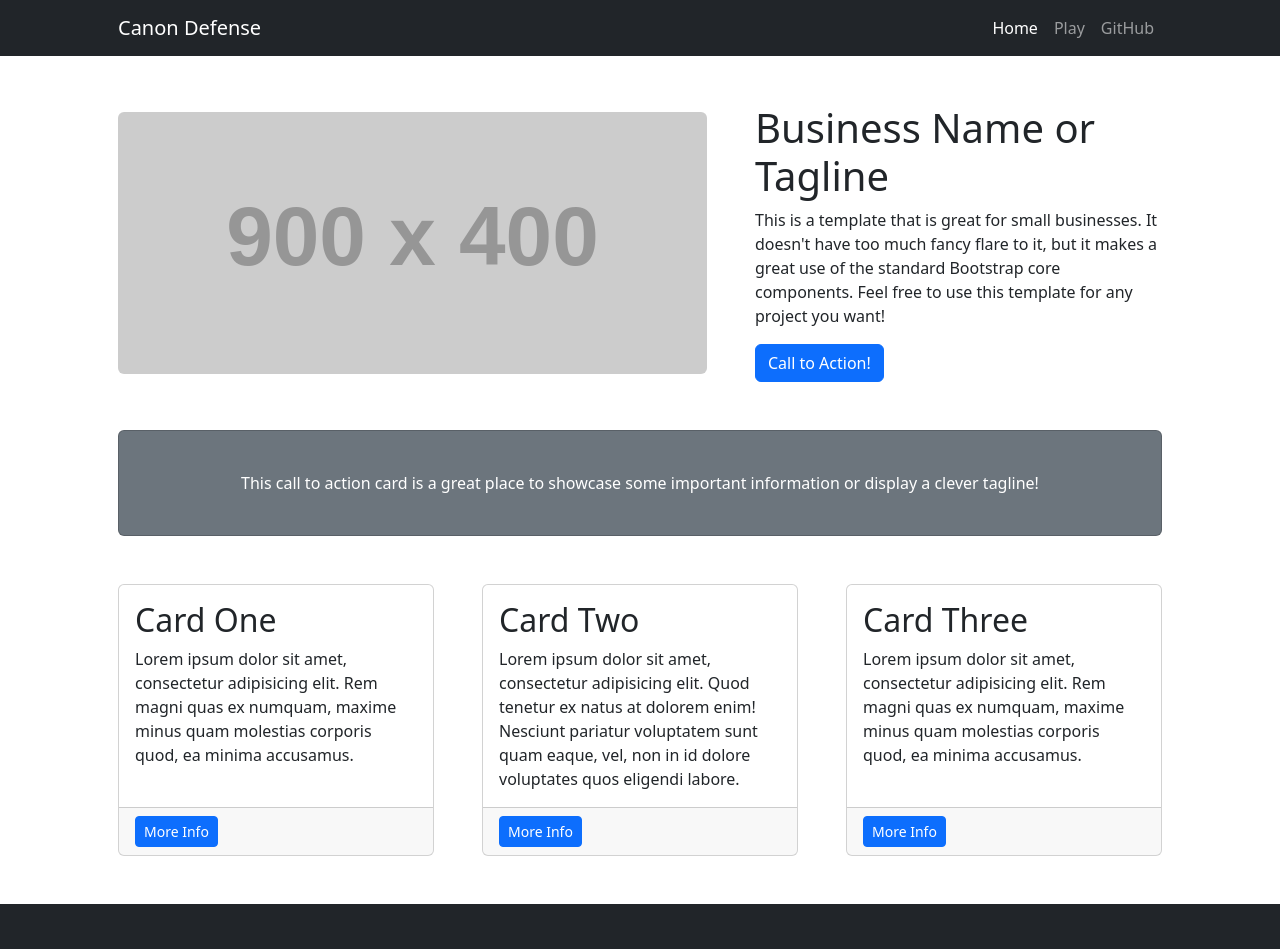
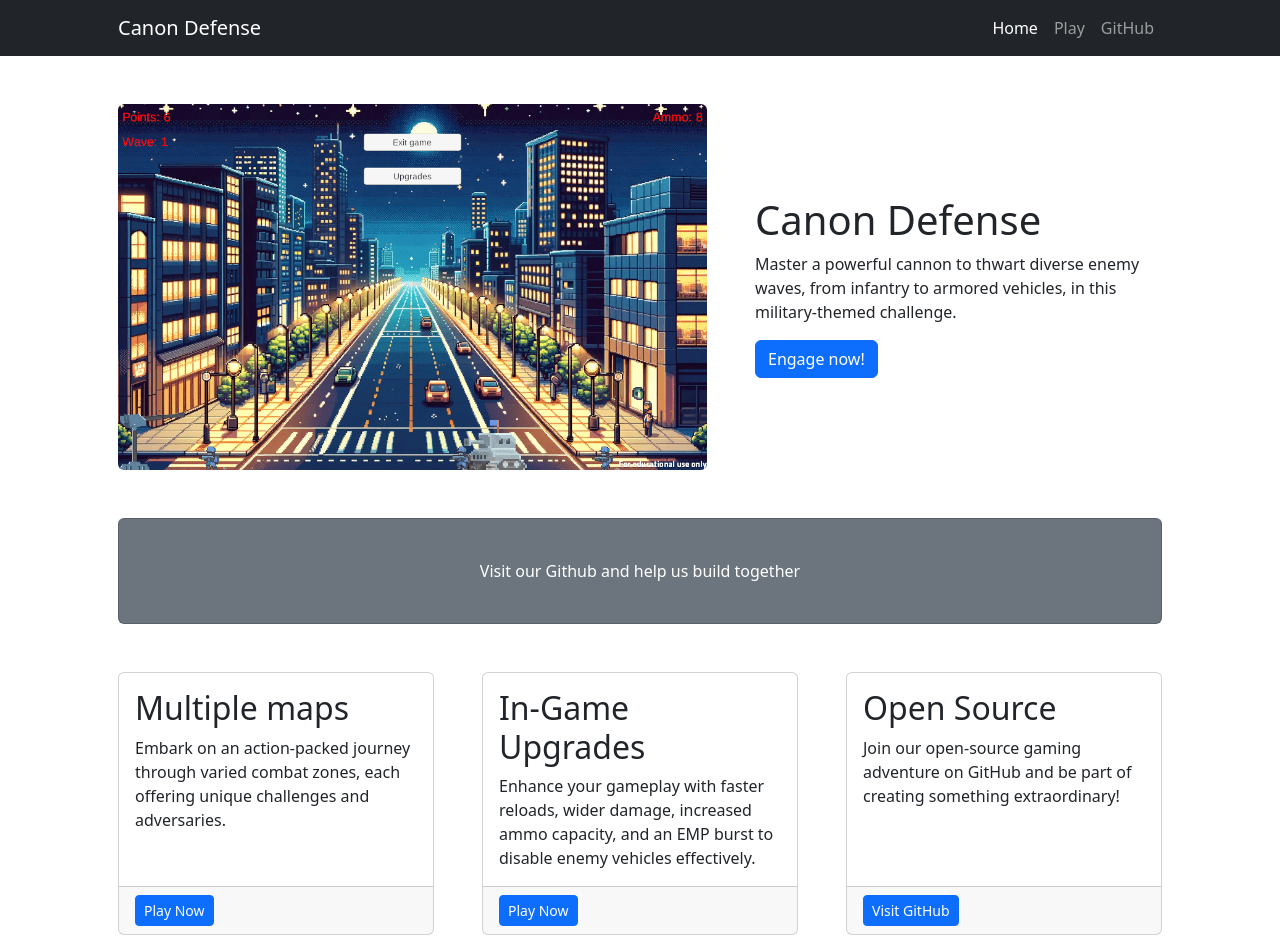
Before and after one commit to CanonDefense/canondefense.github.io, a plain HTML site: page index.html in a window 1280 px wide. Shown: the top 949 px of the page. Drawn offline with nearby package versions, Linux system fonts and the light colour scheme; placeholder pictures from the web are drawn by us.

Commit message:
Finish website

```diff
--- a/index.html
+++ b/index.html
@@ -29,8 +29,8 @@
                 <div class="collapse navbar-collapse" id="navbarSupportedContent">
                     <ul class="navbar-nav ms-auto mb-2 mb-lg-0">
                         <li class="nav-item"><a class="nav-link active" aria-current="page" href="/">Home</a></li>
-                        <li class="nav-item"><a class="nav-link" href="/play">Play</a></li>
-                        <li class="nav-item"><a class="nav-link" target="_blank" href="https://github.com/kevincerro-dvrv/canon-defense">GitHub</a></li>
+                        <li class="nav-item"><a class="nav-link" target="_blank" href="https://d1tiestaphbj17.cloudfront.net">Play</a></li>
+                        <li class="nav-item"><a class="nav-link" target="_blank" href="https://github.com/CanonDefense/canon-defense">GitHub</a></li>
                     </ul>
                 </div>
             </div>
@@ -39,44 +39,44 @@
         <div class="container px-4 px-lg-5">
             <!-- Heading Row-->
             <div class="row gx-4 gx-lg-5 align-items-center my-5">
-                <div class="col-lg-7"><img class="img-fluid rounded mb-4 mb-lg-0" src="https://dummyimage.com/900x400/dee2e6/6c757d.jpg" alt="..." /></div>
+                <div class="col-lg-7"><img class="img-fluid rounded mb-4 mb-lg-0" src="/img/City.png" alt="Canon Defense city map" /></div>
                 <div class="col-lg-5">
-                    <h1 class="font-weight-light">Business Name or Tagline</h1>
-                    <p>This is a template that is great for small businesses. It doesn't have too much fancy flare to it, but it makes a great use of the standard Bootstrap core components. Feel free to use this template for any project you want!</p>
-                    <a class="btn btn-primary" href="#!">Call to Action!</a>
+                    <h1 class="font-weight-light">Canon Defense</h1>
+                    <p>Master a powerful cannon to thwart diverse enemy waves, from infantry to armored vehicles, in this military-themed challenge.</p>
+                    <a class="btn btn-primary" href="https://d1tiestaphbj17.cloudfront.net">Engage now!</a>
                 </div>
             </div>
             <!-- Call to Action-->
             <div class="card text-white bg-secondary my-5 py-4 text-center">
-                <div class="card-body"><p class="text-white m-0">This call to action card is a great place to showcase some important information or display a clever tagline!</p></div>
+                <div class="card-body"><p class="text-white m-0">Visit our Github and help us build together</p></div>
             </div>
             <!-- Content Row-->
             <div class="row gx-4 gx-lg-5">
                 <div class="col-md-4 mb-5">
                     <div class="card h-100">
                         <div class="card-body">
-                            <h2 class="card-title">Card One</h2>
-                            <p class="card-text">Lorem ipsum dolor sit amet, consectetur adipisicing elit. Rem magni quas ex numquam, maxime minus quam molestias corporis quod, ea minima accusamus.</p>
+                            <h2 class="card-title">Multiple maps</h2>
+                            <p class="card-text">Embark on an action-packed journey through varied combat zones, each offering unique challenges and adversaries.</p>
                         </div>
-                        <div class="card-footer"><a class="btn btn-primary btn-sm" href="#!">More Info</a></div>
+                        <div class="card-footer"><a class="btn btn-primary btn-sm" href="https://d1tiestaphbj17.cloudfront.net">Play Now</a></div>
                     </div>
                 </div>
                 <div class="col-md-4 mb-5">
                     <div class="card h-100">
                         <div class="card-body">
-                            <h2 class="card-title">Card Two</h2>
-                            <p class="card-text">Lorem ipsum dolor sit amet, consectetur adipisicing elit. Quod tenetur ex natus at dolorem enim! Nesciunt pariatur voluptatem sunt quam eaque, vel, non in id dolore voluptates quos eligendi labore.</p>
+                            <h2 class="card-title">In-Game Upgrades</h2>
+                            <p class="card-text">Enhance your gameplay with faster reloads, wider damage, increased ammo capacity, and an EMP burst to disable enemy vehicles effectively.</p>
                         </div>
-                        <div class="card-footer"><a class="btn btn-primary btn-sm" href="#!">More Info</a></div>
+                        <div class="card-footer"><a class="btn btn-primary btn-sm" href="https://d1tiestaphbj17.cloudfront.net">Play Now</a></div>
                     </div>
                 </div>
                 <div class="col-md-4 mb-5">
                     <div class="card h-100">
                         <div class="card-body">
-                            <h2 class="card-title">Card Three</h2>
-                            <p class="card-text">Lorem ipsum dolor sit amet, consectetur adipisicing elit. Rem magni quas ex numquam, maxime minus quam molestias corporis quod, ea minima accusamus.</p>
+                            <h2 class="card-title">Open Source</h2>
+                            <p class="card-text">Join our open-source gaming adventure on GitHub and be part of creating something extraordinary!</p>
                         </div>
-                        <div class="card-footer"><a class="btn btn-primary btn-sm" href="#!">More Info</a></div>
+                        <div class="card-footer"><a class="btn btn-primary btn-sm" target="_blank" href="https://github.com/CanonDefense/canon-defense">Visit GitHub</a></div>
                     </div>
                 </div>
             </div>
```
Also changed, not shown: img/City.png (added).
